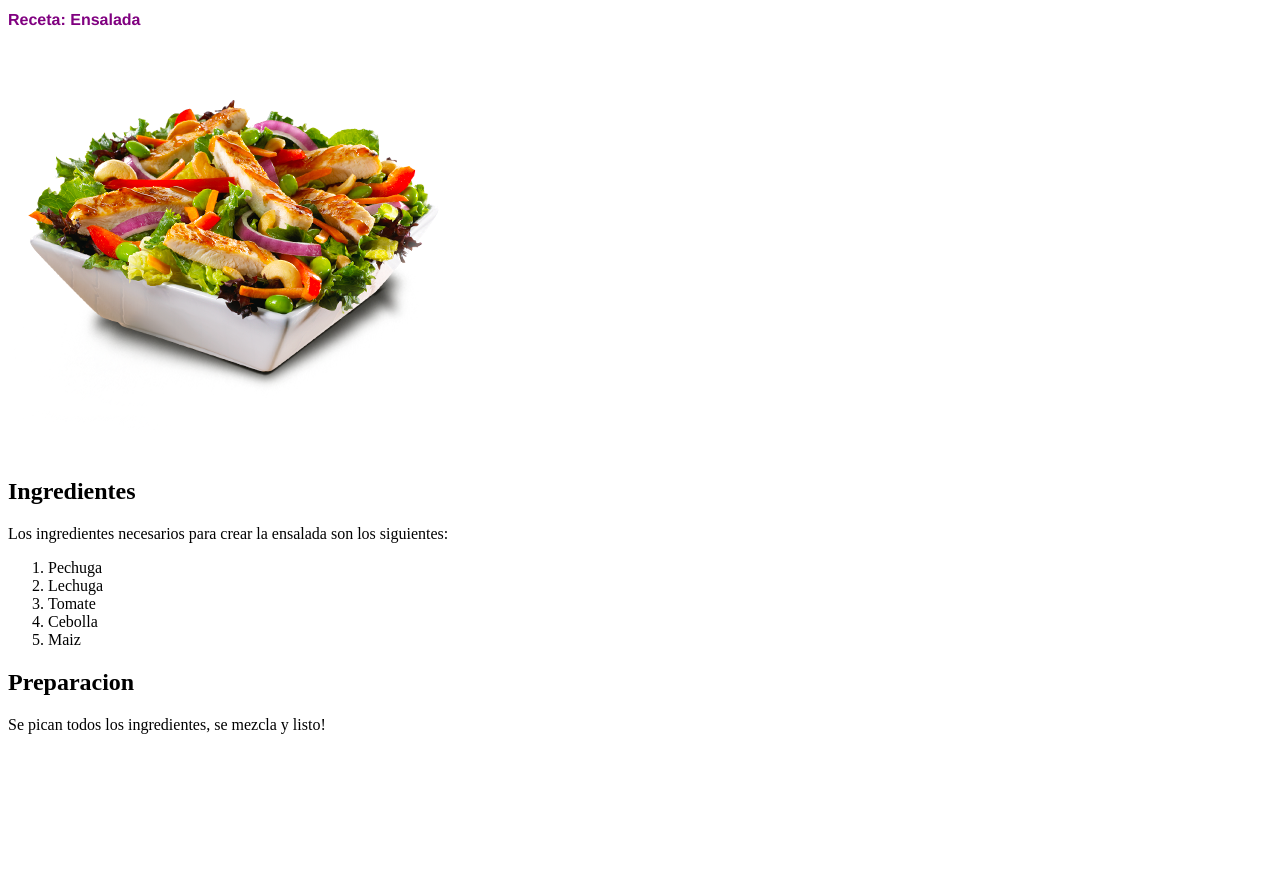
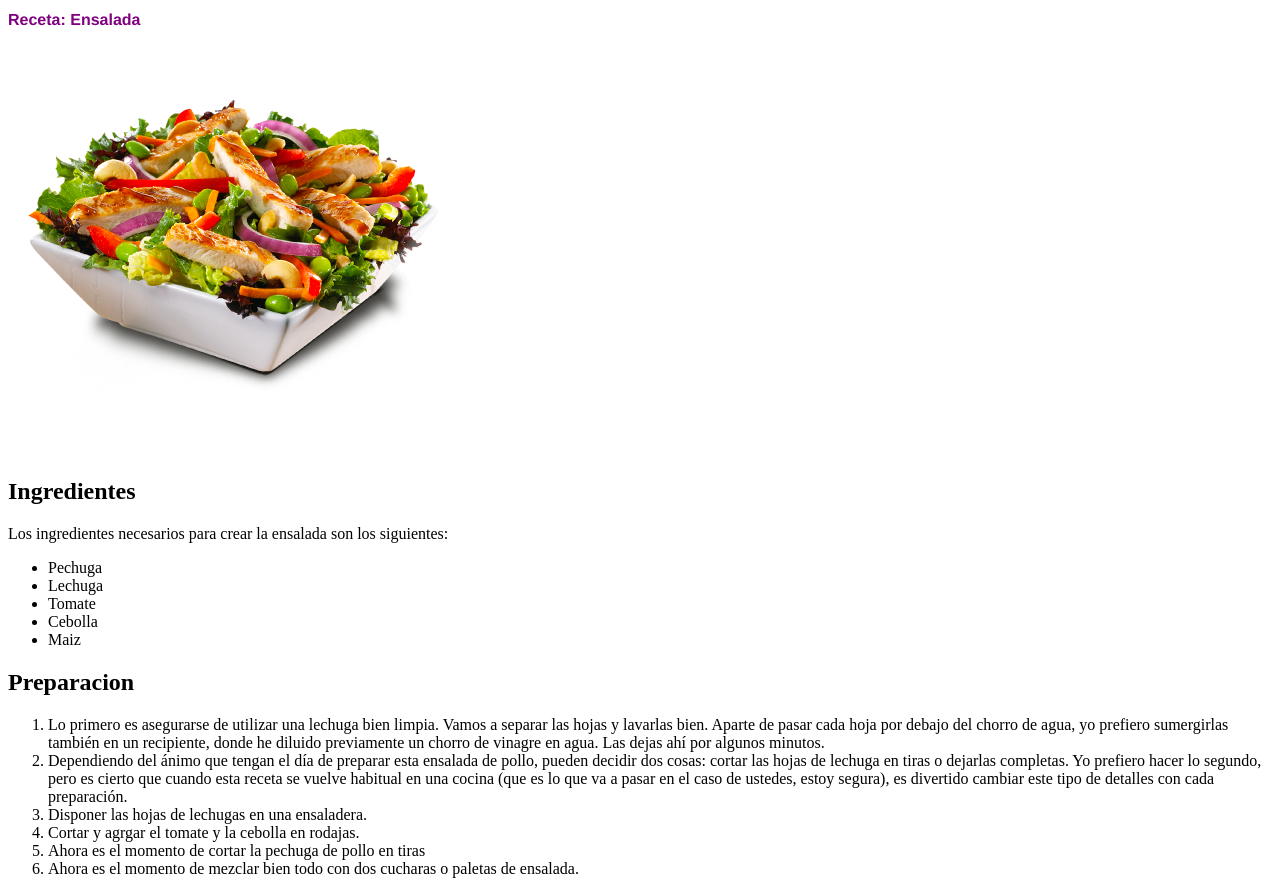
Before and after one commit to DanielRuiz96/aspirantes-mir-html-y-css, a plain HTML site: page index.html in a window 1280 px wide. Before the commit the page ends 800 px from the top, so only its background shows below. Drawn offline with Linux system fonts and the light colour scheme.

Commit message:
Agregar preparacion ol

```diff
--- a/index.html
+++ b/index.html
@@ -13,15 +13,21 @@
     <img src="img/salad.png" alt="Ensalada">
     <h2>Ingredientes</h2>
     <p>Los ingredientes necesarios para crear la ensalada son los siguientes:</p>
-    <ol>
+    <ul>
         <li>Pechuga</li>
         <li>Lechuga</li>
         <li>Tomate</li>
         <li>Cebolla</li>
         <li>Maiz</li>
-
+    </ul>
+    <h2> Preparacion</h2>
+    <ol>
+        <li>Lo primero es asegurarse de utilizar una lechuga bien limpia. Vamos a separar las hojas y lavarlas bien. Aparte de pasar cada hoja por debajo del chorro de agua, yo prefiero sumergirlas también en un recipiente, donde he diluido previamente un chorro de vinagre en agua. Las dejas ahí por algunos minutos.</li>
+        <li> Dependiendo del ánimo que tengan el día de preparar esta ensalada de pollo, pueden decidir dos cosas: cortar las hojas de lechuga en tiras o dejarlas completas. Yo prefiero hacer lo segundo, pero es cierto que cuando esta receta se vuelve habitual en una cocina (que es lo que va a pasar en el caso de ustedes, estoy segura), es divertido cambiar este tipo de detalles con cada preparación.</li>
+        <li>Disponer las hojas de lechugas en una ensaladera.</li>
+        <li>Cortar y agrgar el tomate y la cebolla en rodajas.</li>
+        <li>Ahora es el momento de cortar la pechuga de pollo en tiras</li>
+        <li>Ahora es el momento de mezclar bien todo con dos cucharas o paletas de ensalada.</li>
     </ol>
-    <h2> Preparacion</h2>
-    <p>Se pican todos los ingredientes, se mezcla y listo!</p>
 </body>
 </html>
```
